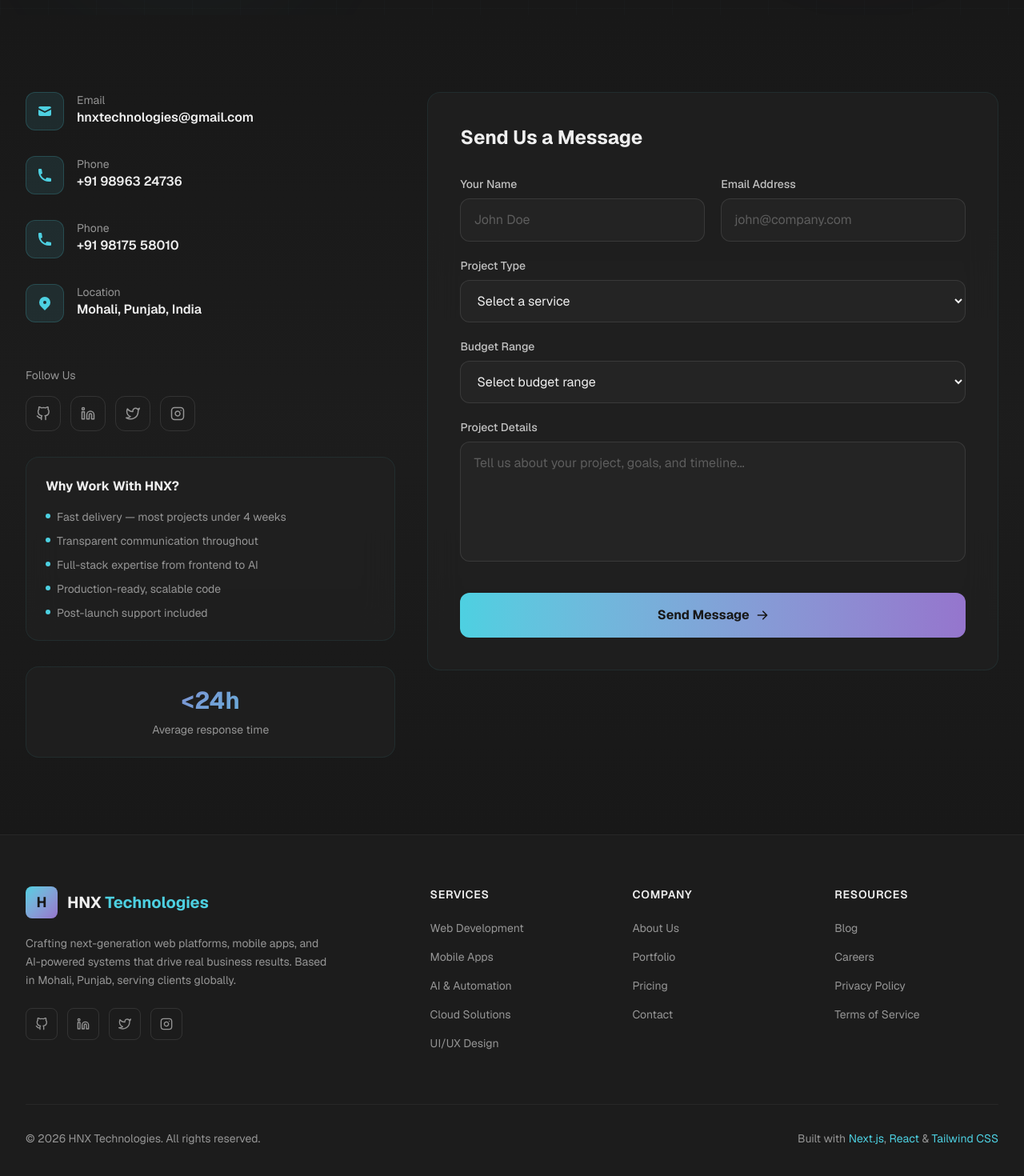
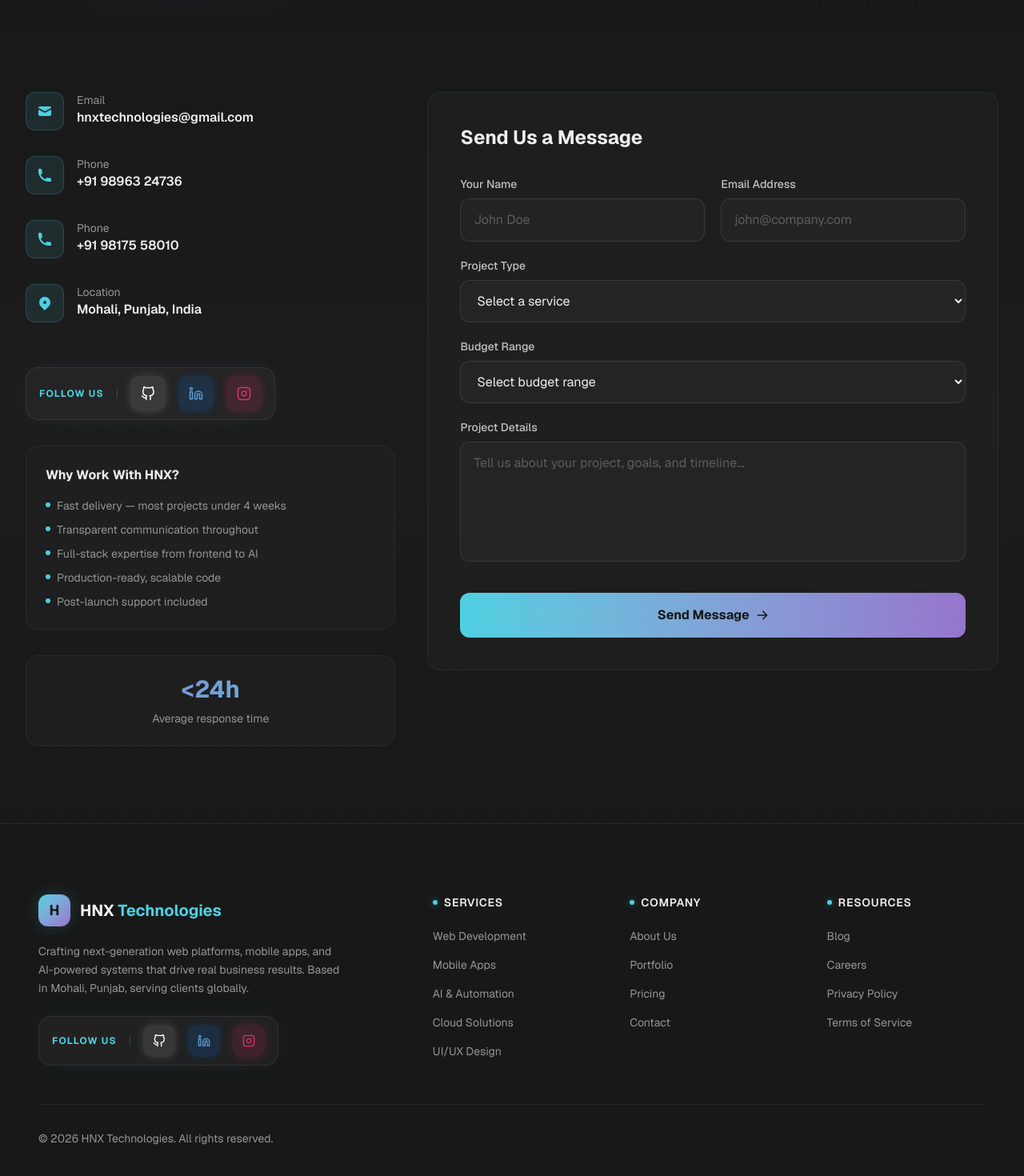
Before and after one commit to hnxsolutions/hnx-solutions, a Next.js app: page /contact in a window 1280 px wide. Shown: the part 410-1880 px from the top of the page at 80% size. Built offline with nearby package versions, Linux system fonts and the light colour scheme.

Commit message:
Follow us updated

```diff
--- a/src/app/contact/page.tsx
+++ b/src/app/contact/page.tsx
@@ -2,7 +2,7 @@
 import { useState, FormEvent } from "react";
 import { motion } from "framer-motion";
 import { HiMail, HiLocationMarker, HiPhone, HiArrowRight } from "react-icons/hi";
-import { FiGithub, FiLinkedin, FiTwitter, FiInstagram } from "react-icons/fi";
+import { FiGithub, FiLinkedin, FiInstagram } from "react-icons/fi";
 
 const contactInfo = [
   {
@@ -32,10 +32,9 @@ const contactInfo = [
 ];
 
 const socials = [
-  { icon: FiGithub, href: "#", label: "GitHub" },
-  { icon: FiLinkedin, href: "#", label: "LinkedIn" },
-  { icon: FiTwitter, href: "#", label: "Twitter" },
-  { icon: FiInstagram, href: "#", label: "Instagram" },
+  { icon: FiGithub, href: "#", label: "GitHub", tooltip: "Star us on GitHub", bg: "bg-white/10 text-white shadow-[0_0_12px_rgba(255,255,255,0.15)]", hoverBg: "hover:bg-white/20 hover:shadow-[0_0_24px_rgba(255,255,255,0.25)]" },
+  { icon: FiLinkedin, href: "#", label: "LinkedIn", tooltip: "Connect on LinkedIn", bg: "bg-[#0a66c2]/20 text-[#5b9bd5] shadow-[0_0_12px_rgba(10,102,194,0.2)]", hoverBg: "hover:bg-[#0a66c2]/30 hover:shadow-[0_0_24px_rgba(10,102,194,0.4)]" },
+  { icon: FiInstagram, href: "#", label: "Instagram", tooltip: "Follow on Instagram", bg: "bg-[#e1306c]/15 text-[#e1306c] shadow-[0_0_12px_rgba(225,48,108,0.2)]", hoverBg: "hover:bg-[#e1306c]/25 hover:shadow-[0_0_24px_rgba(225,48,108,0.4)]" },
 ];
 
 export default function ContactPage() {
@@ -109,16 +108,21 @@ export default function ContactPage() {
 
               {/* Socials */}
               <div className="pt-6">
-                <p className="text-sm text-light-300 mb-4">Follow Us</p>
-                <div className="flex gap-3">
+                <div className="inline-flex items-center gap-4 px-4 py-2.5 rounded-2xl bg-white/[0.04] border border-white/[0.08] shadow-[0_0_30px_rgba(77,208,225,0.06)]">
+                  <span className="text-xs text-primary font-bold tracking-widest uppercase">Follow us</span>
+                  <div className="w-px h-5 bg-gradient-to-b from-transparent via-primary/30 to-transparent" />
                   {socials.map((s) => (
                     <a
                       key={s.label}
                       href={s.href}
                       aria-label={s.label}
-                      className="w-11 h-11 rounded-xl border border-white/10 flex items-center justify-center text-light-300 hover:text-primary hover:border-primary/30 hover:bg-primary/5 transition-all"
+                      className={`group relative w-11 h-11 rounded-xl flex items-center justify-center transition-all duration-300 hover:-translate-y-1 hover:scale-110 ${s.bg} ${s.hoverBg}`}
                     >
-                      <s.icon size={18} />
+                      <s.icon size={18} className="transition-transform duration-300 group-hover:scale-110" />
+                      <span className="pointer-events-none absolute -top-10 left-1/2 -translate-x-1/2 px-3 py-1.5 rounded-lg bg-white text-dark-900 text-xs font-semibold whitespace-nowrap opacity-0 scale-90 group-hover:opacity-100 group-hover:scale-100 transition-all duration-200 shadow-lg">
+                        {s.tooltip}
+                        <span className="absolute top-full left-1/2 -translate-x-1/2 border-4 border-transparent border-t-white" />
+                      </span>
                     </a>
                   ))}
                 </div>
--- a/src/components/Contact.tsx
+++ b/src/components/Contact.tsx
@@ -2,7 +2,7 @@
 import { useState, FormEvent, useRef } from "react";
 import { motion } from "framer-motion";
 import { HiMail, HiLocationMarker, HiPhone, HiArrowRight } from "react-icons/hi";
-import { FiGithub, FiLinkedin, FiTwitter, FiInstagram } from "react-icons/fi";
+import { FiGithub, FiLinkedin, FiInstagram } from "react-icons/fi";
 
 const contactInfo = [
   {
@@ -32,10 +32,9 @@ const contactInfo = [
 ];
 
 const socials = [
-  { icon: FiGithub, href: "#", label: "GitHub" },
-  { icon: FiLinkedin, href: "#", label: "LinkedIn" },
-  { icon: FiTwitter, href: "#", label: "Twitter" },
-  { icon: FiInstagram, href: "#", label: "Instagram" },
+  { icon: FiGithub, href: "#", label: "GitHub", tooltip: "Star us on GitHub", bg: "bg-white/10 text-white shadow-[0_0_12px_rgba(255,255,255,0.15)]", hoverBg: "hover:bg-white/20 hover:shadow-[0_0_24px_rgba(255,255,255,0.25)]" },
+  { icon: FiLinkedin, href: "#", label: "LinkedIn", tooltip: "Connect on LinkedIn", bg: "bg-[#0a66c2]/20 text-[#5b9bd5] shadow-[0_0_12px_rgba(10,102,194,0.2)]", hoverBg: "hover:bg-[#0a66c2]/30 hover:shadow-[0_0_24px_rgba(10,102,194,0.4)]" },
+  { icon: FiInstagram, href: "#", label: "Instagram", tooltip: "Follow on Instagram", bg: "bg-[#e1306c]/15 text-[#e1306c] shadow-[0_0_12px_rgba(225,48,108,0.2)]", hoverBg: "hover:bg-[#e1306c]/25 hover:shadow-[0_0_24px_rgba(225,48,108,0.4)]" },
 ];
 
 export default function Contact() {
@@ -132,16 +131,21 @@ export default function Contact() {
 
             {/* Socials */}
             <div className="pt-6">
-              <p className="text-sm text-light-300 mb-4">Follow Us</p>
-              <div className="flex gap-3">
+              <div className="inline-flex items-center gap-4 px-4 py-2.5 rounded-2xl bg-white/[0.04] border border-white/[0.08] shadow-[0_0_30px_rgba(77,208,225,0.06)]">
+                <span className="text-xs text-primary font-bold tracking-widest uppercase">Follow us</span>
+                <div className="w-px h-5 bg-gradient-to-b from-transparent via-primary/30 to-transparent" />
                 {socials.map((s) => (
                   <a
                     key={s.label}
                     href={s.href}
                     aria-label={s.label}
-                    className="w-11 h-11 rounded-xl border border-white/10 flex items-center justify-center text-light-300 hover:text-primary hover:border-primary/30 hover:bg-primary/5 transition-all"
+                    className={`group relative w-11 h-11 rounded-xl flex items-center justify-center transition-all duration-300 hover:-translate-y-1 hover:scale-110 ${s.bg} ${s.hoverBg}`}
                   >
-                    <s.icon size={18} />
+                    <s.icon size={18} className="transition-transform duration-300 group-hover:scale-110" />
+                    <span className="pointer-events-none absolute -top-10 left-1/2 -translate-x-1/2 px-3 py-1.5 rounded-lg bg-white text-dark-900 text-xs font-semibold whitespace-nowrap opacity-0 scale-90 group-hover:opacity-100 group-hover:scale-100 transition-all duration-200 shadow-lg">
+                      {s.tooltip}
+                      <span className="absolute top-full left-1/2 -translate-x-1/2 border-4 border-transparent border-t-white" />
+                    </span>
                   </a>
                 ))}
               </div>
--- a/src/components/Footer.tsx
+++ b/src/components/Footer.tsx
@@ -1,6 +1,6 @@
 "use client";
 import Link from "next/link";
-import { FiGithub, FiLinkedin, FiTwitter, FiInstagram } from "react-icons/fi";
+import { FiGithub, FiLinkedin, FiInstagram } from "react-icons/fi";
 
 const footerLinks = {
   Services: [
@@ -25,21 +25,20 @@ const footerLinks = {
 };
 
 const socials = [
-  { icon: FiGithub, href: "#", label: "GitHub" },
-  { icon: FiLinkedin, href: "#", label: "LinkedIn" },
-  { icon: FiTwitter, href: "#", label: "Twitter" },
-  { icon: FiInstagram, href: "#", label: "Instagram" },
+  { icon: FiGithub, href: "#", label: "GitHub", tooltip: "Star us on GitHub", bg: "bg-white/10 text-white shadow-[0_0_12px_rgba(255,255,255,0.15)]", hoverBg: "hover:bg-white/20 hover:shadow-[0_0_24px_rgba(255,255,255,0.25)]" },
+  { icon: FiLinkedin, href: "#", label: "LinkedIn", tooltip: "Connect on LinkedIn", bg: "bg-[#0a66c2]/20 text-[#5b9bd5] shadow-[0_0_12px_rgba(10,102,194,0.2)]", hoverBg: "hover:bg-[#0a66c2]/30 hover:shadow-[0_0_24px_rgba(10,102,194,0.4)]" },
+  { icon: FiInstagram, href: "#", label: "Instagram", tooltip: "Follow on Instagram", bg: "bg-[#e1306c]/15 text-[#e1306c] shadow-[0_0_12px_rgba(225,48,108,0.2)]", hoverBg: "hover:bg-[#e1306c]/25 hover:shadow-[0_0_24px_rgba(225,48,108,0.4)]" },
 ];
 
 export default function Footer() {
   return (
-    <footer className="border-t border-white/5 bg-dark-800/50">
-      <div className="max-w-7xl mx-auto px-6 lg:px-8 py-16">
+    <footer className="relative pb-6 pt-8 w-full bg-dark-900 border-t border-white/[0.08]">
+      <div className="max-w-7xl mx-auto px-8 lg:px-12 py-14">
         <div className="grid md:grid-cols-2 lg:grid-cols-5 gap-12">
           {/* Brand */}
           <div className="lg:col-span-2">
             <Link href="/" className="flex items-center gap-3 mb-5">
-              <div className="w-10 h-10 rounded-lg bg-gradient-to-br from-primary to-accent flex items-center justify-center font-bold text-dark-900 text-lg">
+              <div className="w-10 h-10 rounded-xl bg-gradient-to-br from-primary to-accent flex items-center justify-center font-bold text-dark-900 text-lg shadow-[0_0_20px_rgba(77,208,225,0.2)]">
                 H
               </div>
               <span className="text-xl font-bold">
@@ -51,15 +50,21 @@ export default function Footer() {
               AI-powered systems that drive real business results. Based in
               Mohali, Punjab, serving clients globally.
             </p>
-            <div className="flex gap-3">
+            <div className="inline-flex items-center gap-4 px-4 py-2.5 rounded-2xl bg-white/[0.04] border border-white/[0.08] shadow-[0_0_30px_rgba(77,208,225,0.06)]">
+              <span className="text-xs text-primary font-bold tracking-widest uppercase">Follow us</span>
+              <div className="w-px h-5 bg-gradient-to-b from-transparent via-primary/30 to-transparent" />
               {socials.map((s) => (
                 <a
                   key={s.label}
                   href={s.href}
                   aria-label={s.label}
-                  className="w-10 h-10 rounded-lg border border-white/10 flex items-center justify-center text-light-300 hover:text-primary hover:border-primary/30 transition-all"
+                  className={`group relative w-10 h-10 rounded-xl flex items-center justify-center transition-all duration-300 hover:-translate-y-1 hover:scale-110 ${s.bg} ${s.hoverBg}`}
                 >
-                  <s.icon size={16} />
+                  <s.icon size={16} className="transition-transform duration-300 group-hover:scale-110" />
+                  <span className="pointer-events-none absolute -top-10 left-1/2 -translate-x-1/2 px-3 py-1.5 rounded-lg bg-white text-dark-900 text-xs font-semibold whitespace-nowrap opacity-0 scale-90 group-hover:opacity-100 group-hover:scale-100 transition-all duration-200 shadow-lg">
+                    {s.tooltip}
+                    <span className="absolute top-full left-1/2 -translate-x-1/2 border-4 border-transparent border-t-white" />
+                  </span>
                 </a>
               ))}
             </div>
@@ -68,7 +73,8 @@ export default function Footer() {
           {/* Links */}
           {Object.entries(footerLinks).map(([title, links]) => (
             <div key={title}>
-              <h4 className="text-sm font-semibold uppercase tracking-wider text-light-100 mb-5">
+              <h4 className="text-sm font-semibold uppercase tracking-wider text-light-100 mb-5 flex items-center gap-2">
+                <span className="w-1.5 h-1.5 rounded-full bg-primary shadow-[0_0_8px_rgba(77,208,225,0.5)]" />
                 {title}
               </h4>
               <ul className="space-y-3">
@@ -76,7 +82,7 @@ export default function Footer() {
                   <li key={link.name}>
                     <Link
                       href={link.href}
-                      className="text-sm text-light-300 hover:text-primary transition-colors"
+                      className="text-sm text-light-300 hover:text-primary hover:translate-x-1 transition-all duration-200 inline-block"
                     >
                       {link.name}
                     </Link>
@@ -88,14 +94,9 @@ export default function Footer() {
         </div>
 
         {/* Bottom Bar */}
-        <div className="mt-16 pt-8 border-t border-white/5 flex flex-col md:flex-row items-center justify-between gap-4">
+        <div className="mt-12 pt-8 border-t border-white/[0.06] flex flex-col md:flex-row items-center justify-between gap-4">
           <p className="text-sm text-light-300">
             © {new Date().getFullYear()} HNX Technologies. All rights reserved.
-          </p>
-          <p className="text-sm text-light-300">
-            Built with <span className="text-primary">Next.js</span>,{" "}
-            <span className="text-primary">React</span> &{" "}
-            <span className="text-primary">Tailwind CSS</span>
           </p>
         </div>
       </div>
--- a/src/components/Hero.tsx
+++ b/src/components/Hero.tsx
@@ -4,7 +4,7 @@ import Link from "next/link";
 import Image from "next/image";
 import { motion } from "framer-motion";
 import { HiArrowRight, HiPlay } from "react-icons/hi";
-import { FiGithub, FiLinkedin, FiTwitter } from "react-icons/fi";
+import { FiGithub, FiLinkedin, FiInstagram } from "react-icons/fi";
 
 const stats = [
   { value: "50+", label: "Projects Delivered" },
@@ -110,19 +110,27 @@ export default function Hero() {
             </div>
 
             {/* Social Links */}
-            <div className="flex items-center gap-4">
-              <span className="text-sm text-light-300">Follow us:</span>
+            <div className="inline-flex items-center gap-4 px-5 py-3 rounded-2xl bg-white/[0.04] border border-white/[0.08] shadow-[0_0_30px_rgba(77,208,225,0.06)]">
+              <span className="text-xs text-primary font-bold tracking-widest uppercase">Follow us</span>
+              <div className="w-px h-5 bg-gradient-to-b from-transparent via-primary/30 to-transparent" />
               {[
-                { Icon: FiGithub, href: "#" },
-                { Icon: FiLinkedin, href: "#" },
-                { Icon: FiTwitter, href: "#" },
-              ].map(({ Icon, href }, i) => (
+                { Icon: FiGithub, href: "#", label: "Star us on GitHub", bg: "bg-white/10 text-white shadow-[0_0_12px_rgba(255,255,255,0.15)]", hoverBg: "hover:bg-white/20 hover:shadow-[0_0_24px_rgba(255,255,255,0.25)]" },
+                { Icon: FiLinkedin, href: "#", label: "Connect on LinkedIn", bg: "bg-[#0a66c2]/20 text-[#5b9bd5] shadow-[0_0_12px_rgba(10,102,194,0.2)]", hoverBg: "hover:bg-[#0a66c2]/30 hover:shadow-[0_0_24px_rgba(10,102,194,0.4)]" },
+                { Icon: FiInstagram, href: "#", label: "Follow on Instagram", bg: "bg-[#e1306c]/15 text-[#e1306c] shadow-[0_0_12px_rgba(225,48,108,0.2)]", hoverBg: "hover:bg-[#e1306c]/25 hover:shadow-[0_0_24px_rgba(225,48,108,0.4)]" },
+              ].map(({ Icon, href, label, bg, hoverBg }, i) => (
                 <a
                   key={i}
                   href={href}
-                  className="w-10 h-10 rounded-lg border border-white/10 flex items-center justify-center text-light-300 hover:text-primary hover:border-primary/30 transition-all"
+                  target="_blank"
+                  rel="noopener noreferrer"
+                  className={`group relative w-11 h-11 rounded-xl flex items-center justify-center transition-all duration-300 hover:-translate-y-1 hover:scale-110 ${bg} ${hoverBg}`}
                 >
-                  <Icon size={18} />
+                  <Icon size={19} className="transition-transform duration-300 group-hover:scale-110" />
+                  {/* Tooltip */}
+                  <span className="pointer-events-none absolute -top-10 left-1/2 -translate-x-1/2 px-3 py-1.5 rounded-lg bg-white text-dark-900 text-xs font-semibold whitespace-nowrap opacity-0 scale-90 group-hover:opacity-100 group-hover:scale-100 transition-all duration-200 shadow-lg">
+                    {label}
+                    <span className="absolute top-full left-1/2 -translate-x-1/2 border-4 border-transparent border-t-white" />
+                  </span>
                 </a>
               ))}
             </div>
```
